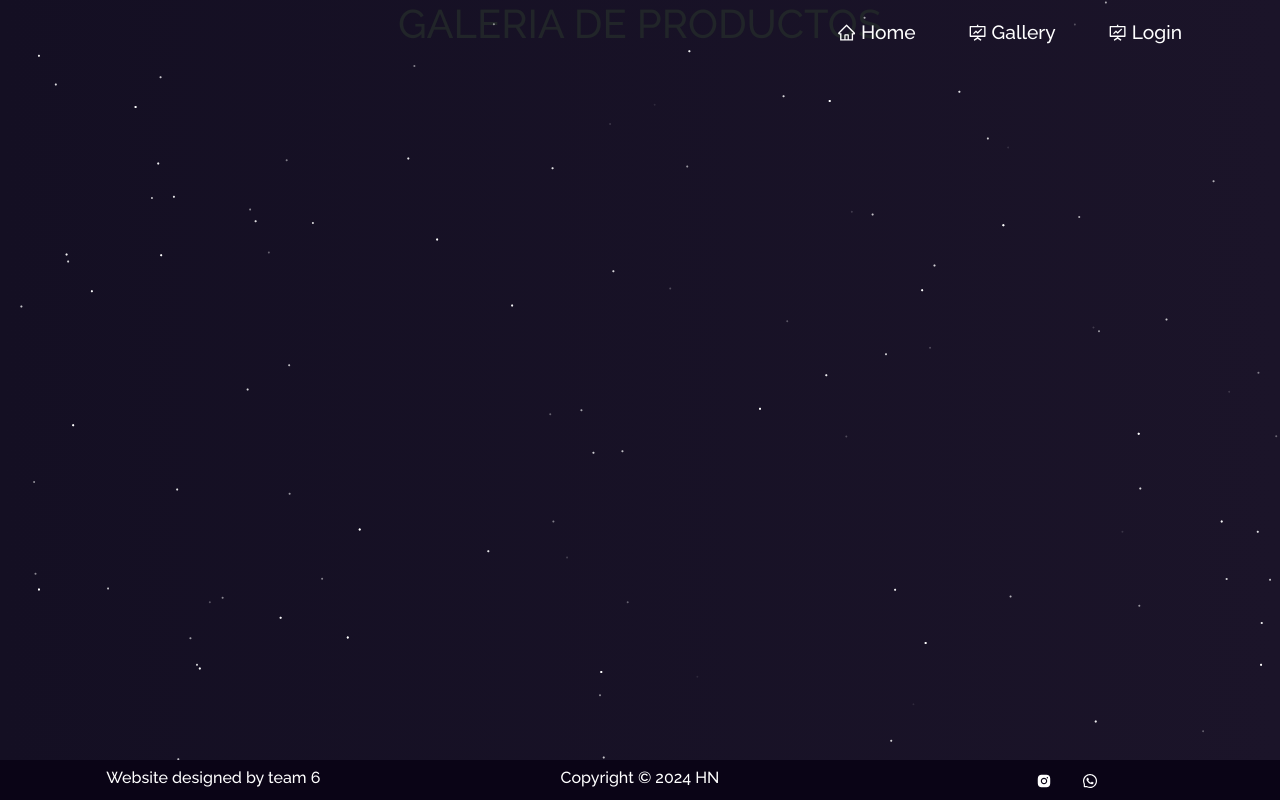
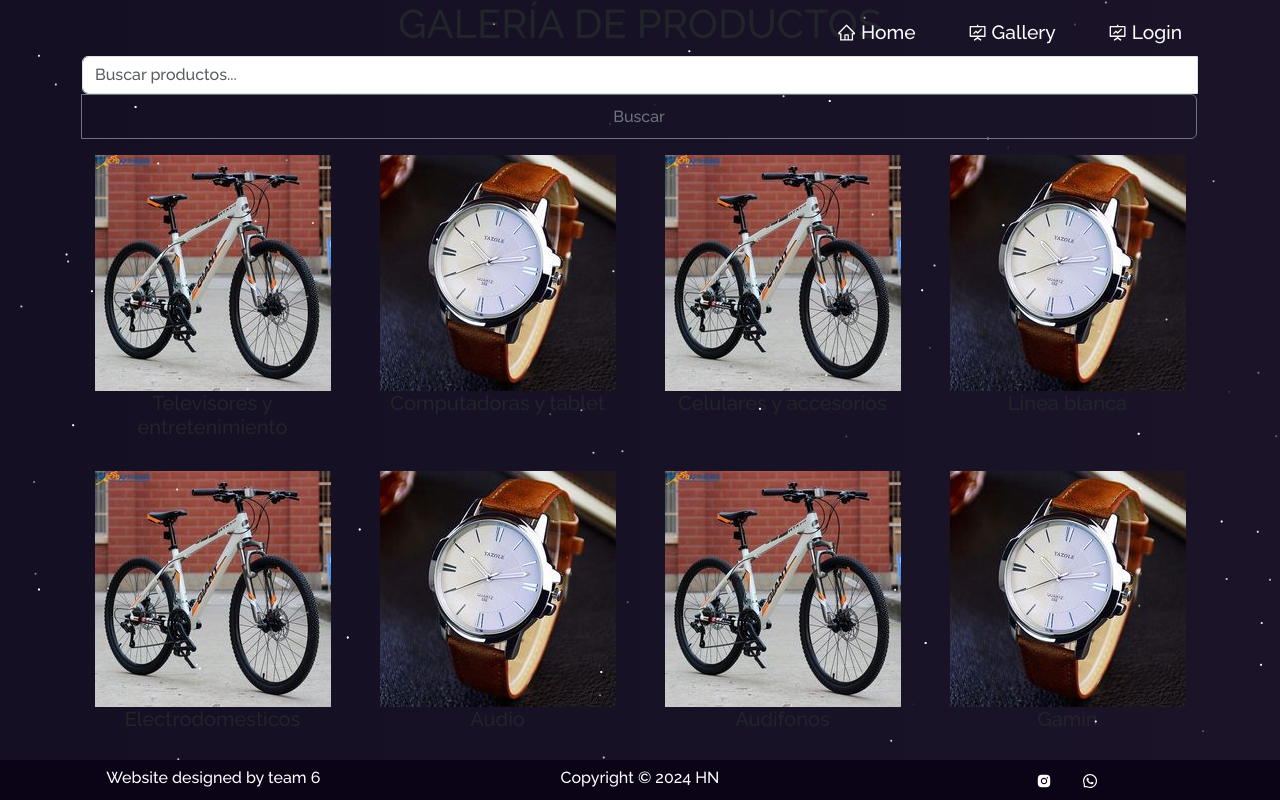
Before and after one commit to lenguajeIII/mi-proyecto-react, a React (Create React App) app: page /product in a window 1280 px wide. Built offline with nearby package versions, Linux system fonts and the light colour scheme.

Commit message:
Historia de usuario #3
Se realizo el paso ,basandome en el paso a paso de la histroria asignada.

```diff
--- a/src/PAGES/product.js
+++ b/src/PAGES/product.js
@@ -1,14 +1,55 @@
-import React from "react";
-import { Container } from "react-bootstrap";
+import React, { useState } from "react";
+import { Container, Row, Col, InputGroup, FormControl, Button } from "react-bootstrap";
 import Particle from "../components/Particle";
+import Tecnologia from "../MEDIA/images/Productos/Producto2.jpg"
+import Hogar from "../MEDIA/images/Productos/Producto1.jpg";
 
 
+const mockProducts = [
+  { id: 1 ,title: "Televisores y entretenimiento" , category: "Categoría A", imageUrl: Tecnologia},
+  { id: 2, title: "Computadoras y tablet", category: "Categoría B", imageUrl: Hogar },
+  { id: 3, title: "Celulares y accesorios", category: "Categoría A", imageUrl:Tecnologia },
+  { id: 4, title: "Linea blanca", category: "Categoría B", imageUrl: Hogar },
+  { id: 5, title: "Electrodomesticos", category: "Categoría A", imageUrl:Tecnologia },
+  { id: 6, title: "Audio", category: "Categoría B", imageUrl: Hogar },
+  { id: 7, title: "Audifonos", category: "Categoría A", imageUrl:Tecnologia },
+  { id: 8, title: "Gamin", category: "Categoría B", imageUrl: Hogar },
+];
+
 function Product() {
+  const [products] = useState(mockProducts);
+  const [searchTerm, setSearchTerm] = useState('');
+
+  const handleSearchChange = (event) => {
+    setSearchTerm(event.target.value);
+  };
+
+  const filteredProducts = products.filter(product =>
+    product.title.toLowerCase().includes(searchTerm.toLowerCase())
+  );
+
   return (
     <Container>
       <Particle />
-
-      <h1>GALERIA DE PRODUCTOS</h1>
+      <h1>GALERÍA DE PRODUCTOS</h1>
+      <InputGroup className="mb-3">
+        <FormControl
+          placeholder="Buscar productos..."
+          onChange={handleSearchChange}
+        />
+        <Button variant="outline-secondary">Buscar</Button>
+      </InputGroup>
+      <Row>
+  {filteredProducts.map(product => (
+    <Col key={product.id} xs={12} md={4} lg={3} className="mb-4">
+      <div className="product-item">
+        {/* Asegúrate de que product.imageUrl apunte a la URL correcta */}
+        <img src={product.imageUrl} alt={product.title} className="img-fluid" />
+        <h5>{product.title}</h5>
+      </div>
+    </Col>
+  ))}
+</Row>
 
     </Container>
   );
```
Also changed, not shown: src/MEDIA/images/Productos/televisor.webp (added).
